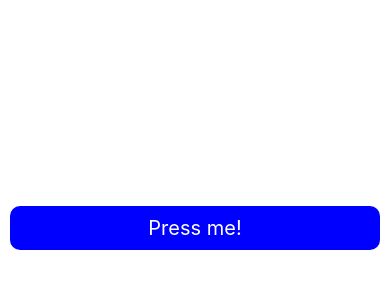
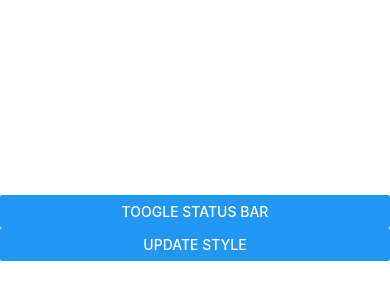
Before and after one commit to keshavchauhan-7/myapp, a React Native app: screen / in a window 390 px wide. Shown: the part 194-494 px from the top of the page. Built offline with nearby package versions, Linux system fonts and the light colour scheme.

Commit message:
create status bar

```diff
--- a/App.js
+++ b/App.js
@@ -19,6 +19,7 @@ import ReactRadioButton from './components/ReactRadioButton'
 import ReactActivityIndicator from './components/ReactActivityIndicator'
 import ReactModal from './components/ReactModal'
 import ReactPressable from './components/ReactPressable'
+import ReactStatusBar from './components/ReactStatusBar'
 
 const App = () => {
 
@@ -60,7 +61,9 @@ const App = () => {
 
       {/* <ReactModal/> */}
 
-      <ReactPressable/>
+      {/* <ReactPressable/> */}
+
+      <ReactStatusBar/>
     </View>
   )
 }
--- /dev/null
+++ b/components/ReactStatusBar.js
@@ -0,0 +1,28 @@
+import React, { useState } from 'react'
+import { Button, StatusBar, StyleSheet, Text, View } from 'react-native'
+
+const ReactStatusBar = () => {
+    const [hide, setHide] = useState(false)
+    return (
+        <View style={styles.container}>
+            <StatusBar
+                backgroundColor={"orange"}
+                barStyle={'default'}
+                hidden={false}
+            />
+
+            <Button title='Toogle Status Bar' />
+            <Button title='Update Style' />
+        </View>
+    )
+}
+
+
+const styles = StyleSheet.create({
+    container: {
+        flex: 1,
+        justifyContent: 'center',
+    }
+})
+
+export default ReactStatusBar
```
